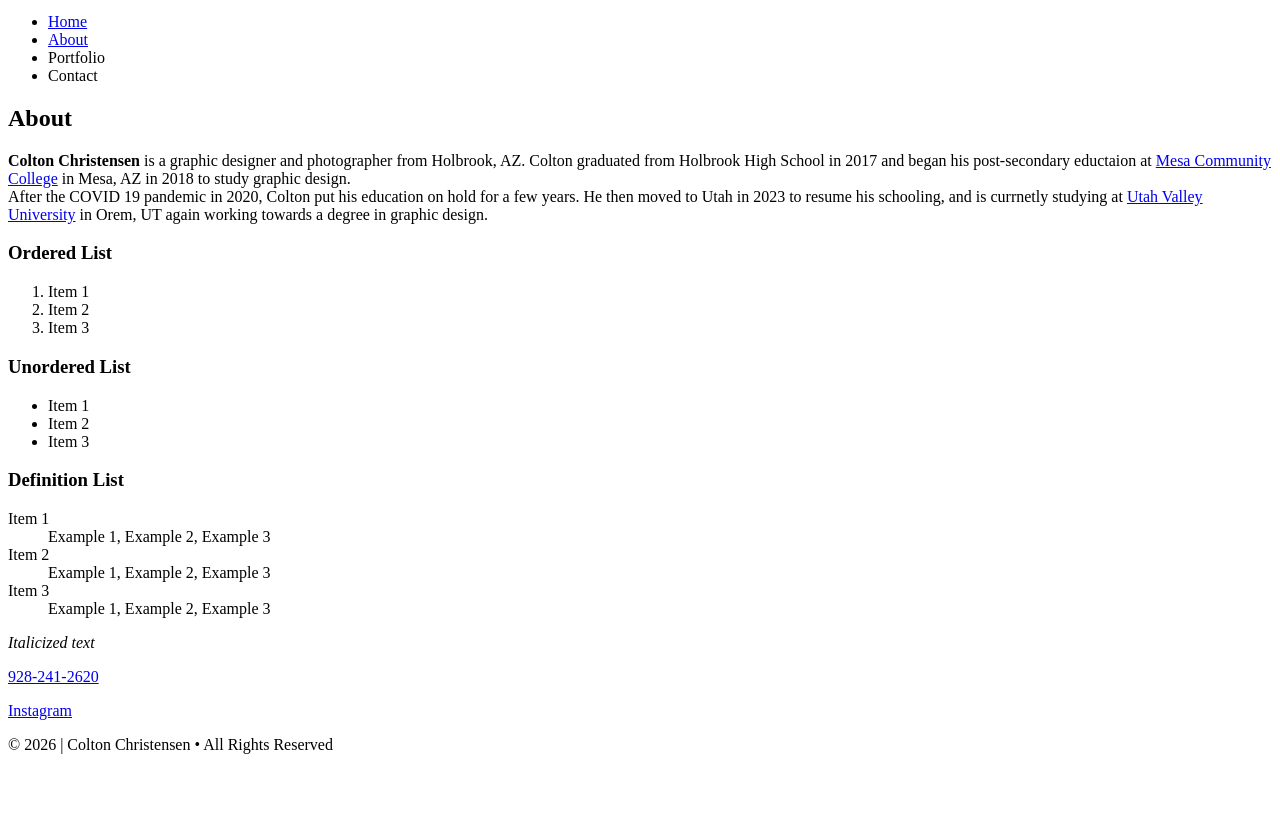
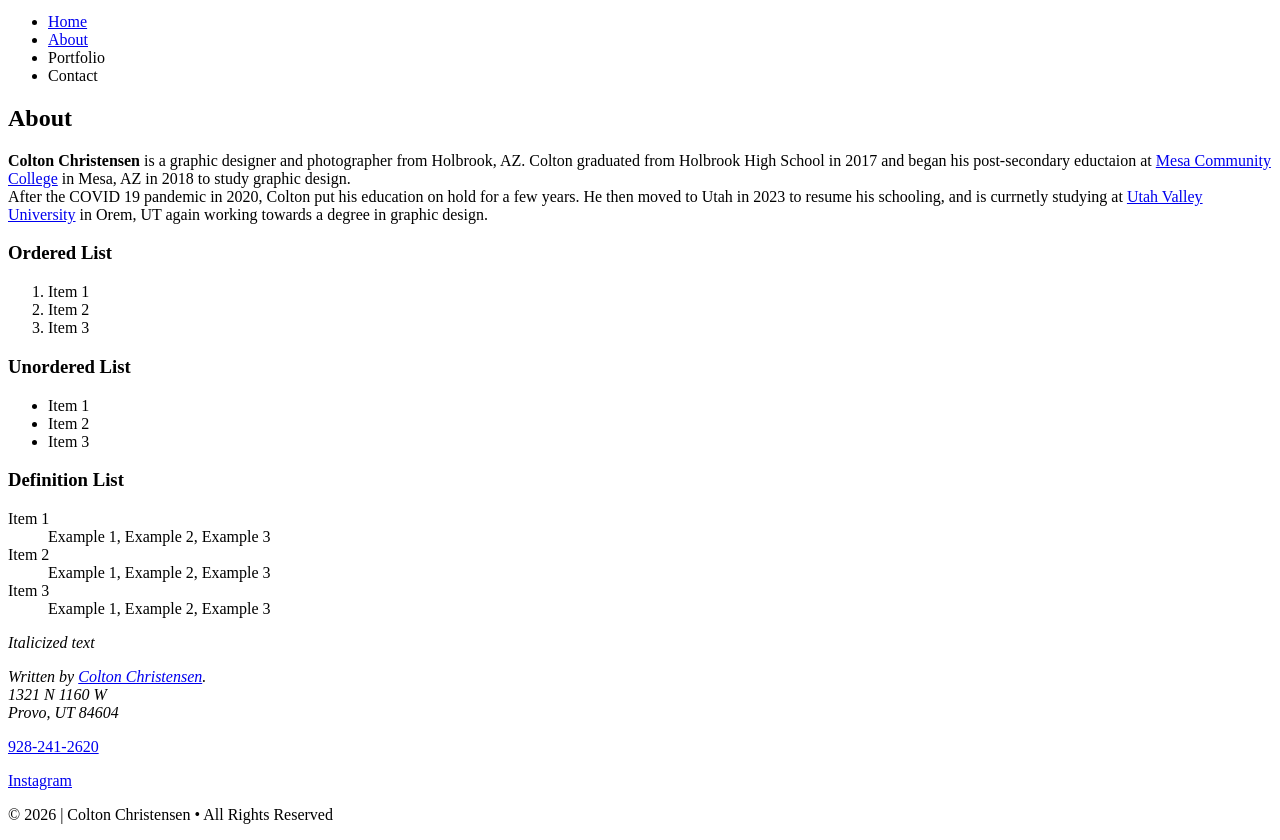
Before and after one commit to colton-christensen/dwdd1600, a plain HTML site: page 03hand-coding/about.html in a window 1280 px wide. Shown: the part 101-941 px from the top of the page. Before the commit the page ends 871 px from the top, so only its background shows below. Drawn offline with Linux system fonts and the light colour scheme.

Commit message:
Add files via upload

```diff
--- a/03hand-coding/about.html
+++ b/03hand-coding/about.html
@@ -26,7 +26,8 @@
     <p>
         <h2>About</h2>
     </p>
-    <p><strong>Colton Christensen</strong> is a graphic designer and photographer from Holbrook, AZ. Colton graduated from Holbrook High School in 2017 and began his post-secondary eductaion at <a href="https://www.mesacc.edu/future-students?utm_term=mesa%20community%20college&utm_campaign=MCC+-+Brand&utm_source=adwords&utm_medium=ppc&hsa_acc=7502460825&hsa_cam=20255382683&hsa_grp=150421085176&hsa_ad=661306802153&hsa_src=g&hsa_tgt=kwd-35499401&hsa_kw=mesa%20community%20college&hsa_mt=b&hsa_net=adwords&hsa_ver=3&gad_source=1&gad_campaignid=20255382683&gbraid=0AAAAAptEo7L9FOKtkjhD1bZJOZ8bGLVt5&gclid=Cj0KCQiA1czLBhDhARIsAIEc7ui_uEN4iOIRxZ5xRdtzktn018j2ipEIyY7GcSROQ5wK-mHzP8V6QjIaAmRWEALw_wcB"target="_blank">Mesa Community College</a> in Mesa, AZ in 2018 to study graphic design.<br>After the COVID 19 pandemic in 2020, Colton put his education on hold for a few years. He then moved to Utah in 2023 to resume his schooling, and is currnetly studying at <a href="https://www.uvu.edu/"target="_blank">Utah Valley University</a> in Orem, UT again working towards a degree in graphic design.</p>
+    <p><strong>Colton Christensen</strong> is a graphic designer and photographer from Holbrook, AZ. Colton graduated from Holbrook High School in 2017 and began his post-secondary eductaion at <a href="https://www.mesacc.edu/future-students?utm_term=mesa%20community%20college&utm_campaign=MCC+-+Brand&utm_source=adwords&utm_medium=ppc&hsa_acc=7502460825&hsa_cam=20255382683&hsa_grp=150421085176&hsa_ad=661306802153&hsa_src=g&hsa_tgt=kwd-35499401&hsa_kw=mesa%20community%20college&hsa_mt=b&hsa_net=adwords&hsa_ver=3&gad_source=1&gad_campaignid=20255382683&gbraid=0AAAAAptEo7L9FOKtkjhD1bZJOZ8bGLVt5&gclid=Cj0KCQiA1czLBhDhARIsAIEc7ui_uEN4iOIRxZ5xRdtzktn018j2ipEIyY7GcSROQ5wK-mHzP8V6QjIaAmRWEALw_wcB"target="_blank">Mesa Community College</a> in Mesa, AZ in 2018 to study graphic design.<br>
+    After the COVID 19 pandemic in 2020, Colton put his education on hold for a few years. He then moved to Utah in 2023 to resume his schooling, and is currnetly studying at <a href="https://www.uvu.edu/"target="_blank">Utah Valley University</a> in Orem, UT again working towards a degree in graphic design.</p>
 </body>
 
 <body>
@@ -64,7 +65,13 @@
 
   <p><em>Italicized text</em></p>
 
-  <p><a href="tel:+1 928-241-2620">928-241-2620</a></p>
+  <address>
+    Written by <a href="notloc1008@gmail.com">Colton Christensen</a>.<br>
+    1321 N 1160 W<br>
+    Provo, UT 84604<br>
+  </address>
+
+  <p><a href="tel:+1-928-241-2620">928-241-2620</a></p>
 </body>
 
 <p><a href="https://www.instagram.com/colton_christensen/"
```
